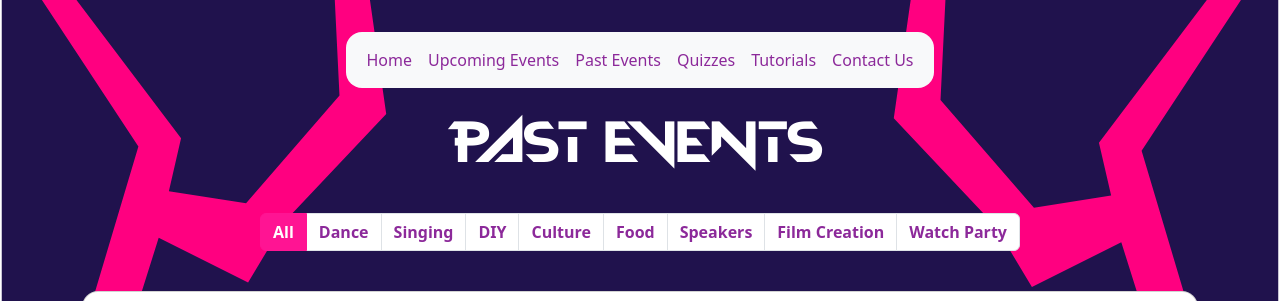
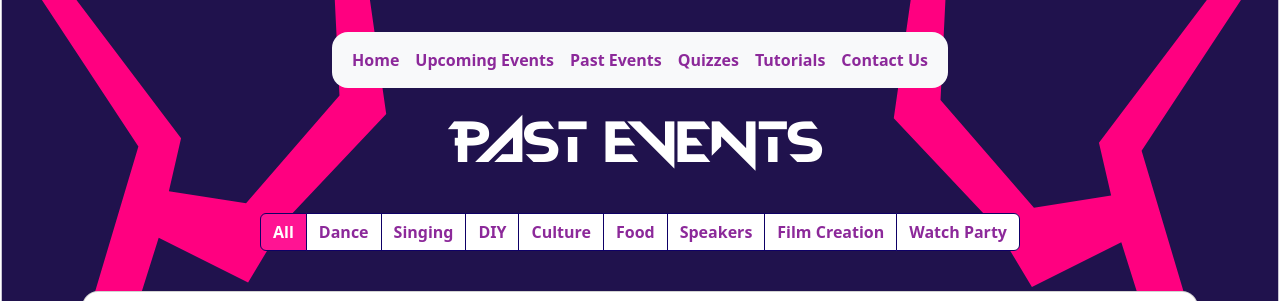
Before and after one commit to CS571-F25/p52, a React (Vite) app: page /#/past-events in a window 1280 px wide. Shown: the top 301 px of the page. Built offline with nearby package versions, Linux system fonts and the light colour scheme.

Commit message:
Added error page text and bolded navbar text

```diff
--- a/src/components/ErrorPage.jsx
+++ b/src/components/ErrorPage.jsx
@@ -5,5 +5,10 @@ export default function ErrorPage(props) {
 
     return <div>
         <h1 className="pageTitle">404 Error</h1>
+        <div className="infoCard">
+            Uh oh! Demons are trying to stop you from sealing the Honmoon.
+            <br/><br/>
+            Quick, return <a href="/">home</a>.
+        </div>
     </div>
 }
--- a/src/components/Home.jsx
+++ b/src/components/Home.jsx
@@ -30,7 +30,7 @@ export default function Home (props) {
 
     return <div>
         <h1 className="pageTitle">Home</h1>
-        <div style={{backgroundColor: "white", padding: "1.5rem", borderRadius: "1rem"}}>
+        <div className="infoCard">
             <p style={{textAlign: "left"}}>Welcome to the KPop Demon Hunters club website!</p>
             <p style={{textAlign: "left"}}>The KPop Demon Hunters club is a UW-Madison club inspired by the movie <em>KPop Demon Hunters</em> that explores music, dance, art, and Korean culture.</p>
             <p style={{textAlign: "left"}}>Our goal is to focus activities around members' interests. Feel free to reach out to us to suggest activities you would like to see. If you would like to lead a meeting, let us know and we will help make it happen!</p>
--- a/src/index.css
+++ b/src/index.css
@@ -29,13 +29,28 @@
   url("./assets/KPDH-font/hunterskpop-q29j0-webfont.woff2") format("woff2")
 }
 
+.infoCard {
+  background-color: white;
+  padding: 1.5rem;
+  border-radius: 1rem;
+}
+
+.nav-link {
+  font-weight: bold !important;
+}
+
+.pagination {
+  border-color:#0e0066 !important;
+  border-width: 1rem !important;
+}
+
 .pagination .page-item.active .page-link {
-  border-color: #ff1493 !important;
   background-color:  #ff1493 !important;
 }
 
 .pagination .page-item .page-link {
   font-weight: bold !important;
+  border-color:#0e0066 !important;
 }
 
 /* Make carousel be non-scrollable using the indicators at the bottom */
```
